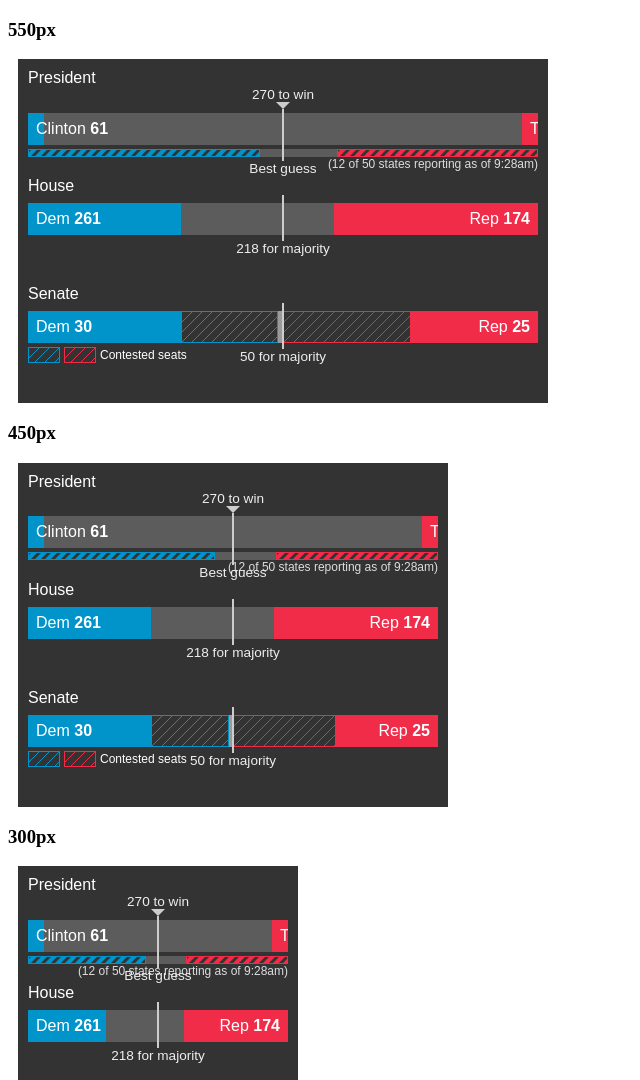
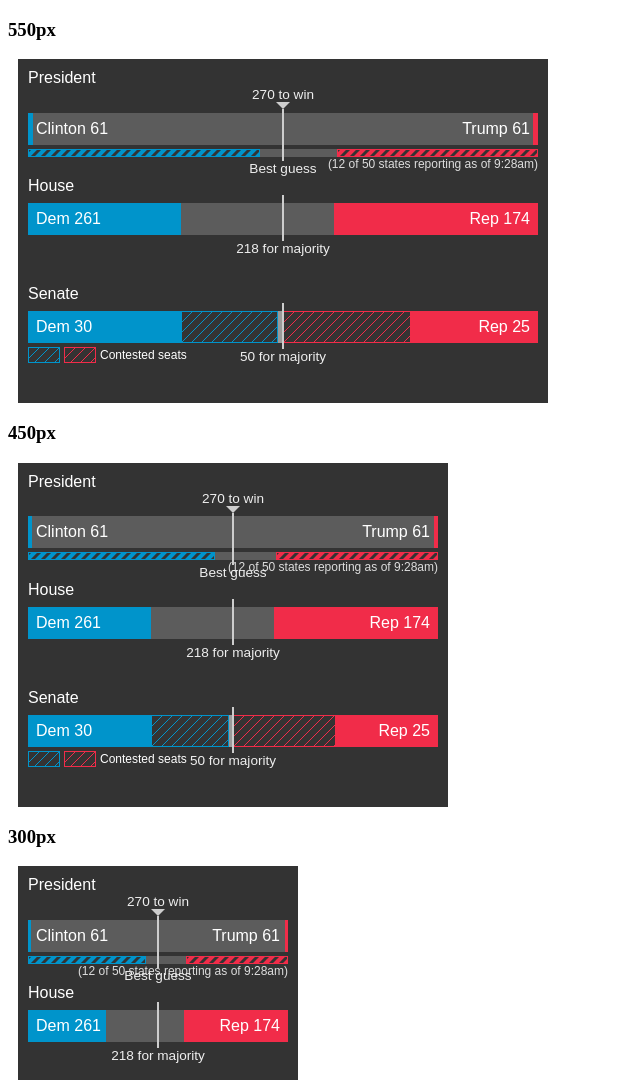
Before and after one commit to ft-interactive/us-election-mini-dashboard, a website: page index.html in a window 1280 px wide. Shown: the top 1080 px of the page, without its empty margins (0-640 px from the left). Drawn offline with nearby package versions, Linux system fonts and the light colour scheme; a small style sheet from the web is missing.

Commit message:
Fixing label cut-off issue

```diff
--- a/index.html
+++ b/index.html
@@ -29,11 +29,15 @@
       <div class="uemd__chart-president{{#if isFinal}} final{{/if}}">
         <div class="uemd__chart-president--bars">
           <div class="uemd__chart-president--bar-container">
-            <div style="width: {{clinton_pct}}%;" class="uemd__chart-president--bar-fill dem">
-              Clinton <strong>{{trump}}</strong>
-            </div>
-            <div style="width: {{trump_pct}}%;" class="uemd__chart-president--bar-fill rep">
-              Trump <strong>{{trump}}</strong>
+            <div style="width: {{clinton_pct}}%;" class="uemd__chart-president--bar-fill dem"></div>
+            <div style="width: {{trump_pct}}%;" class="uemd__chart-president--bar-fill rep"></div>
+            <div class="uemd__chart-president--bar-labels">
+              <div class="uemd__chart-president--bar-label">
+                Clinton <strong>{{trump}}</strong>
+              </div>
+              <div class="uemd__chart-president--bar-label">
+                Trump <strong>{{trump}}</strong>
+              </div>
             </div>
           </div>
         </div>
@@ -67,9 +71,7 @@
       <div class="uemd__chart-senate">
         <div class="uemd__chart-senate--bars">
           <div class="uemd__chart-senate--bar-container">
-            <div style="width: {{dem}}%;" class="uemd__chart-senate--bar-fill dem">
-              Dem <strong>{{dem}}</strong>
-            </div>
+            <div style="width: {{dem}}%;" class="uemd__chart-senate--bar-fill dem"></div>
 
             <div style="width: {{dem_contested}}%;" class="uemd__chart-senate--bar-fill dem-contested"></div>
 
@@ -77,11 +79,17 @@
             <div style="width: {{ind}}%;" class="uemd__chart-senate--bar-fill ind"></div>
             {{/if}}
 
-            <div style="width: {{rep}}%;" class="uemd__chart-senate--bar-fill rep">
-              Rep <strong>{{rep}}</strong>
-            </div>
+            <div style="width: {{rep}}%;" class="uemd__chart-senate--bar-fill rep"></div>
 
             <div style="width: {{rep_contested}}%;" class="uemd__chart-senate--bar-fill rep-contested"></div>
+            <div class="uemd__chart-senate--bar-labels">
+              <div class="uemd__chart-house--bar-label">
+                Dem <strong>{{dem}}</strong>
+              </div>
+              <div class="uemd__chart-house--bar-label">
+                Rep <strong>{{rep}}</strong>
+              </div>
+            </div>
           </div>
         </div>
         <span class="uemd__chart-senate--majority-label">
@@ -103,12 +111,17 @@
       <div class="uemd__chart-house">
         <div class="uemd__chart-house--bars">
           <div class="uemd__chart-house--bar-container">
-            <div style="width: {{dem_pct}}%;" class="uemd__chart-house--bar-fill dem">
-              Dem <strong>{{dem}}</strong>
-            </div>
+            <div style="width: {{dem_pct}}%;" class="uemd__chart-house--bar-fill dem"></div>
 
-            <div style="width: {{rep_pct}}%;" class="uemd__chart-house--bar-fill rep">
-              Rep <strong>{{rep}}</strong>
+            <div style="width: {{rep_pct}}%;" class="uemd__chart-house--bar-fill rep"></div>
+
+            <div class="uemd__chart-house--bar-labels">
+              <div class="uemd__chart-house--bar-label">
+                Dem <strong>{{dem}}</strong>
+              </div>
+              <div class="uemd__chart-house--bar-label">
+                Rep <strong>{{rep}}</strong>
+              </div>
             </div>
           </div>
         </div>
--- a/main.css
+++ b/main.css
@@ -69,7 +69,7 @@
 .uemd__chart-house--bar-fill,
 .uemd__chart-president--bar-fill,
 .uemd__chart-senate--bar-fill {
-  padding: 0 .5em 0 .5em;
+  padding: 0;
   height: 2em;
   line-height: 2em;
   white-space: nowrap;
@@ -99,6 +99,29 @@
   background-color: #9A9A9A;
   float: left;
   padding: 0;
+}
+
+.uemd__chart-president--bar-labels,
+.uemd__chart-house--bar-labels,
+.uemd__chart-senate--bar-labels {
+  width: 100%;
+  position: absolute;
+}
+
+.uemd__chart-president--bar-label,
+.uemd__chart-house--bar-label,
+.uemd__chart-senate--bar-label {
+  width: 50%;
+  float: left;
+  padding: 0 0.5em;
+  height: 2em;
+  line-height: 2em;
+}
+
+.uemd__chart-president--bar-label:nth-child(2),
+.uemd__chart-house--bar-label:nth-child(2),
+.uemd__chart-senate--bar-label:nth-child(2) {
+  text-align: right;
 }
 
 /**
```
Also changed, not shown: 1 other file.
